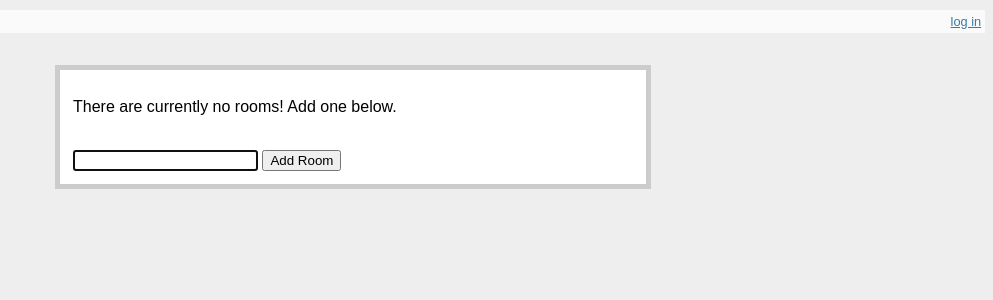
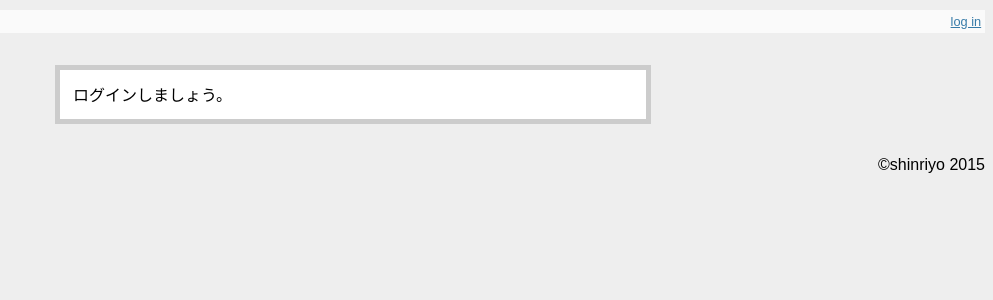
Before and after one commit to shinriyo/sugichat, a Flask app: template flask_chat/templates/rooms.html in a window 1280 px wide. Shown: the top 300 px of the page, without its empty margins (287-1280 px from the left). Run offline with Flask 2, Linux system fonts and the light colour scheme; the template is opened without the code that fills it, so the values that code supplies are empty; some libraries are stand-ins or nearby versions.

Commit message:
indent 2 and login in html

```diff
--- a/flask_chat/templates/base.html
+++ b/flask_chat/templates/base.html
@@ -44,4 +44,5 @@
     {% endblock extra_js %}
 
   </body>
+  <div align="right">&copy;shinriyo 2015</div>
 </html>
--- a/flask_chat/templates/rooms.html
+++ b/flask_chat/templates/rooms.html
@@ -7,6 +7,11 @@
 {% endblock %}
 
 {% block content %}
+  {% if not session.logged_in %}
+    {# ログインしてない時だけ #}
+    ログインしましょう。
+  {% else %}
+    {# ログインした時だけ #}
     {% for room in rooms %}
     <div class="room">
       <h3><a href="{{ room.get_absolute_url() }}">{{ room }}</a></h3>
@@ -19,12 +24,17 @@
     {% else %}
     <p>There are currently no rooms! Add one below.</p>
     {% endfor %}
+  {% endif %}
   <br clear="all">
+
 {% endblock content %}
 
 {% block form %}
 <form method="post" action="{{ url_for('create') }}">
+  {# ログインした時だけ #}
+  {% if session.logged_in %}
     <input type="text" id="name" name="name">
     <input type="submit" id="submit" value="Add Room">
+  {% endif %}
 </form>
 {% endblock %}
```
Also changed, not shown: flask_chat/templates/room.html (indentation only). Lines whose indentation alone changed are shown as unchanged.
